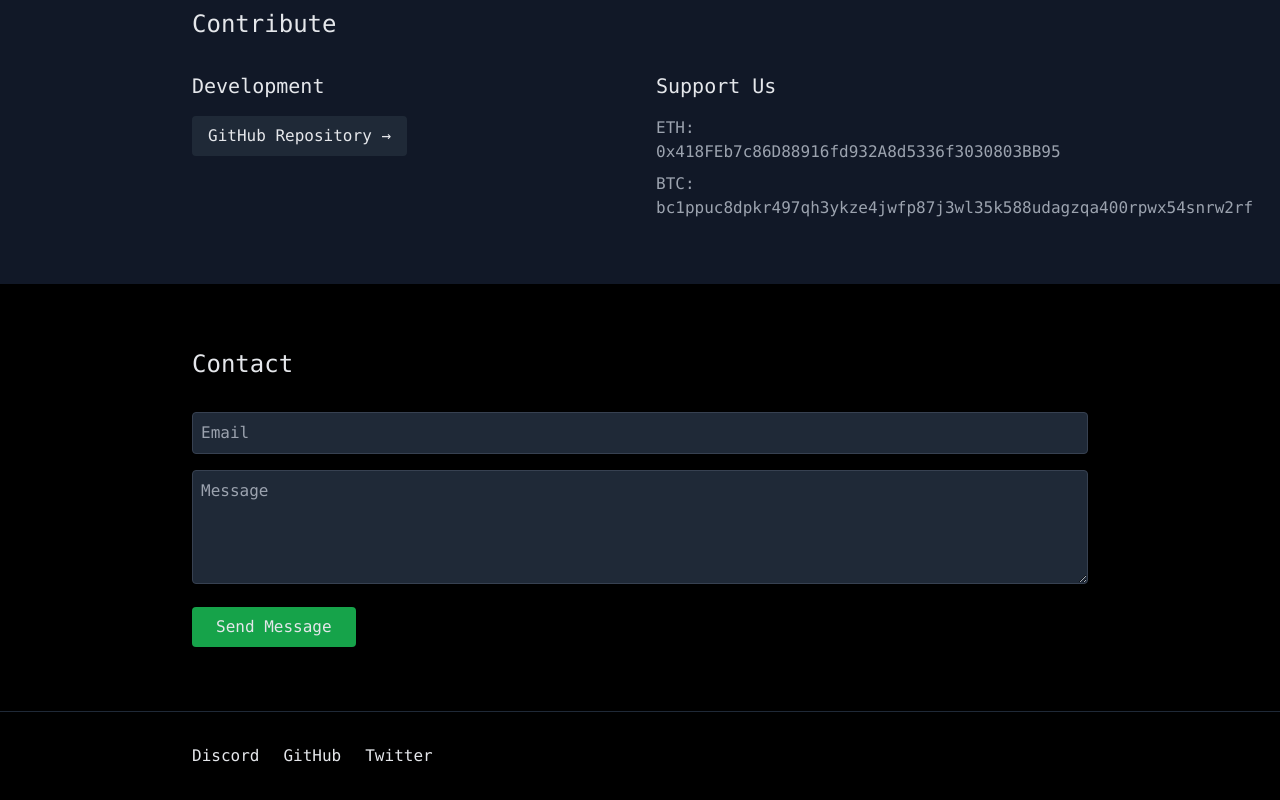
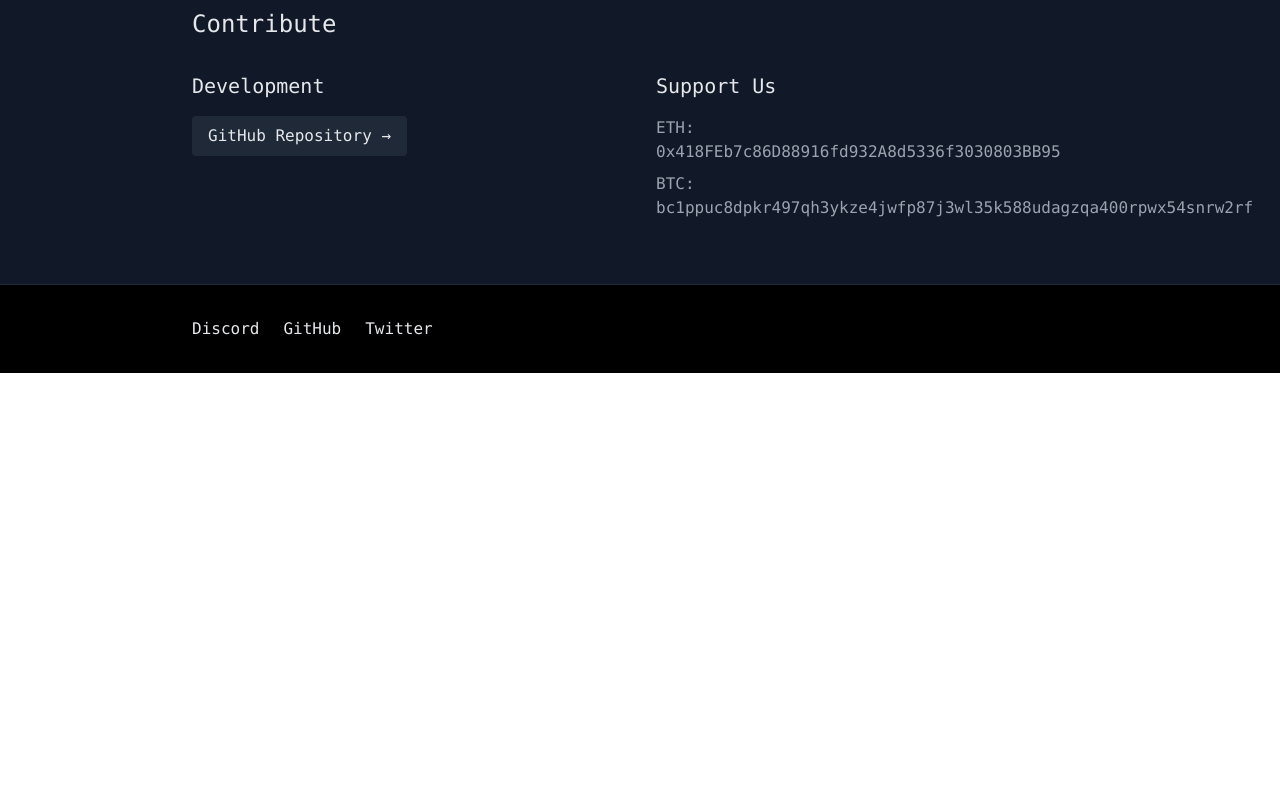
Before and after one commit to openface-ai/site, a Next.js app: page / in a window 1280 px wide. Shown: the part 1088-1888 px from the top of the page. After the commit the page ends 1461 px from the top, so only its background shows below. Built offline with nearby package versions, Linux system fonts and the light colour scheme.

Commit message:
removing contact form temporarily

```diff
--- a/app/page.tsx
+++ b/app/page.tsx
@@ -94,9 +94,9 @@ export default function Home() {
       </section>
 
       {/* Contact Form */}
-      <section id="contact" className="py-16 px-4">
+      {/* <section id="contact" className="py-16 px-4">
         <div className="max-w-4xl mx-auto">
-          <h2 className="text-2xl mb-8">{/* Contact */} Contact</h2>
+          <h2 className="text-2xl mb-8"> Contact</h2>
           <form className="space-y-4">
             <input
               type="email"
@@ -116,7 +116,7 @@ export default function Home() {
             </button>
           </form>
         </div>
-      </section>
+      </section> */}
 
       {/* Footer */}
       <footer className="border-t border-gray-800 py-8 px-4">
```
